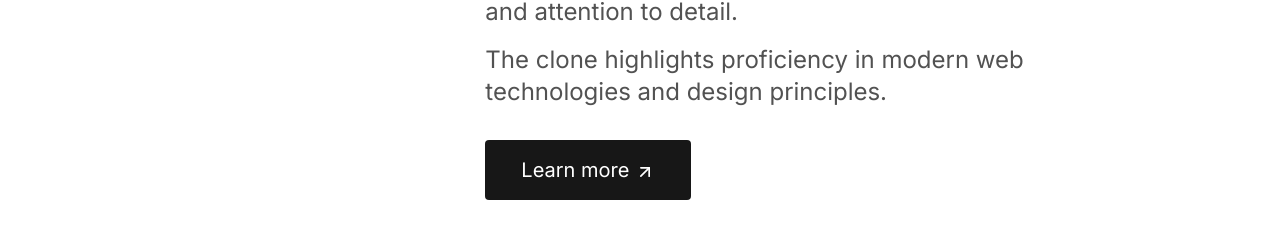
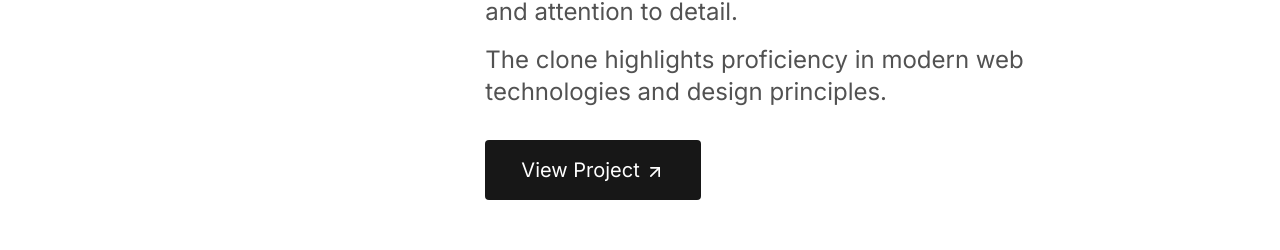
Before and after one commit to Ozzie-code-alt/GitHired, a Next.js app: page /projects/1 in a window 1280 px wide. Shown: the part 956-1206 px from the top of the page. Built offline with nearby package versions, Linux system fonts and the light colour scheme.

Commit message:
fix: box colour in dynamic pages, routes

```diff
--- a/components/ProjectContent.tsx
+++ b/components/ProjectContent.tsx
@@ -64,8 +64,6 @@ const TextParallaxContent = ({
 
 const TextParallaxContentVer2 = ({
   imgUrl,
-  subheading,
-  heading,
   children
 }: {
   imgUrl: string;
@@ -172,19 +170,14 @@ const OverlayCopy = ({ subheading, heading }: { subheading: string; heading: str
       ref={targetRef}
       className='absolute left-0 top-0 flex h-screen w-full flex-col items-center justify-center text-white'
     >
-
-      <GradualSpacing
-        text={subheading}
-        className='text-center text-4xl   md:text-7xl '
-      />
+      <GradualSpacing text={subheading} className='text-center text-4xl   md:text-7xl ' />
     </motion.div>
   );
 };
 
 const ExampleContent = ({ data, indexNumber }: any) => (
   <div className='mx-auto grid max-w-5xl grid-cols-1 gap-8 px-4 pb-24 pt-12 md:grid-cols-12'>
-
-      <h2 className='col-span-1 text-3xl font-bold md:col-span-4'>{data.Heading[indexNumber]}</h2>
+    <h2 className='col-span-1 text-3xl font-bold md:col-span-4'>{data.Heading[indexNumber]}</h2>
 
     <div className='col-span-1 md:col-span-8'>
       <BoxReveal>
@@ -198,9 +191,11 @@ const ExampleContent = ({ data, indexNumber }: any) => (
         </p>
       </BoxReveal>
       <BoxReveal>
-        <button className='w-full rounded bg-neutral-900 px-9 py-4 text-xl text-white transition-colors hover:bg-neutral-700 md:w-fit'>
-          Learn more <FiArrowUpRight className='inline' />
-        </button>
+        <a href={data.link}>
+          <button className='w-full rounded bg-neutral-900 px-9 py-4 text-xl text-white transition-colors hover:bg-neutral-700 md:w-fit'>
+            View Project <FiArrowUpRight className='inline' />
+          </button>
+        </a>
       </BoxReveal>
     </div>
   </div>
--- a/components/sub-components/animatedBoxtext.tsx
+++ b/components/sub-components/animatedBoxtext.tsx
@@ -61,7 +61,7 @@ export const BoxReveal = ({
           left: 0,
           right: 0,
           zIndex: 20,
-          background: boxColor ? boxColor : "#5046e6",
+          background: boxColor ? boxColor : "#010105",
         }}
       />
     </div>
--- a/constants/constants.ts
+++ b/constants/constants.ts
@@ -152,6 +152,7 @@ export const ProjectData = [
   {
     id: '0',
     title: 'JCI Regatta Organization',
+    link: 'https://jci-regatta-iloilo-astro.vercel.app/',
     imgroute1: '/PROJECTASSET/JCI/JCI_1.webp',
     imgroute2: '/PROJECTASSET/JCI/JCI_2.webp',
     imgroute3: '/PROJECTASSET/JCI/JCI_3.webp',
@@ -172,6 +173,7 @@ export const ProjectData = [
   {
     id: '1',
     title: 'Iphone 15 Web Design',
+    link: 'https://apple-webclone-beta.vercel.app/',
     imgroute1: '/PROJECTASSET/IPHONE/Iphone1.webp',
     imgroute2: '/PROJECTASSET/IPHONE/Iphone2.webp',
     imgroute3: '/PROJECTASSET/IPHONE/Iphone3.webp',
@@ -192,6 +194,7 @@ export const ProjectData = [
   {
     id: '2',
     title: 'PurfectCompanions',
+    link: 'https://adopt-a-cat.wordpress.com/',
     imgroute1: '/PROJECTASSET/purrFect/cat1.webp',
     imgroute2: '/PROJECTASSET/purrFect/cat2.webp',
     imgroute3: '/PROJECTASSET/purrFect/cat3.webp',
@@ -212,6 +215,7 @@ export const ProjectData = [
   {
     id: '3',
     title: 'Putok Truno Camp Area',
+    link: 'https://starlight-six.vercel.app/',
     imgroute1: '/PROJECTASSET/camp/camp1.webp',
     imgroute2: '/PROJECTASSET/camp/camp2.webp',
     imgroute3: '/PROJECTASSET/camp/camp3.webp',
@@ -232,6 +236,7 @@ export const ProjectData = [
   {
     id: '4',
     title: 'Creative Studio Website',
+    link: 'https://promises-3.vercel.app/',
     imgroute1: '/PROJECTASSET/PROM/creative1.webp',
     imgroute2: '/PROJECTASSET/PROM/creative2.webp',
     imgroute3: '/PROJECTASSET/PROM/creative3.webp',
@@ -253,6 +258,7 @@ export const ProjectData = [
     id: '5',
     title: 'HOO-Bank Web App',
     imgroute1: '/PROJECTASSET/Bank/bank1.webp',
+    link: 'https://blue-horizon-xi.vercel.app/',
     imgroute2: '/PROJECTASSET/Bank/bank2.webp',
     imgroute3: '/PROJECTASSET/Bank/bank3.webp',
     Heading: ['What is This Project About ?', 'How Did i Make it', 'What i Learned'],
@@ -273,6 +279,7 @@ export const ProjectData = [
     id: '6',
     title: 'Lakbay',
     imgroute1: '/PROJECTASSET/Bank/bank1.webp',
+    link: '',
     imgroute2: '/PROJECTASSET/Bank/bank2.webp',
     imgroute3: '/PROJECTASSET/Bank/bank3.webp',
     Heading: ['What is This Project About ?', 'How Did i Make it', 'What i Learned'],
@@ -293,6 +300,7 @@ export const ProjectData = [
     id: '7',
     title: 'Open Bible Web App',
     imgroute1: '/PROJECTASSET/Bible/bible1.webp',
+    link: 'https://hackathon-website-gilt.vercel.app/',
     imgroute2: '/PROJECTASSET/Bible/bible1.webp',
     imgroute3: '/PROJECTASSET/Bible/bible1.webp',
     Heading: ['What is This Project About ?', 'How Did i Make it', 'What i Learned'],
```
